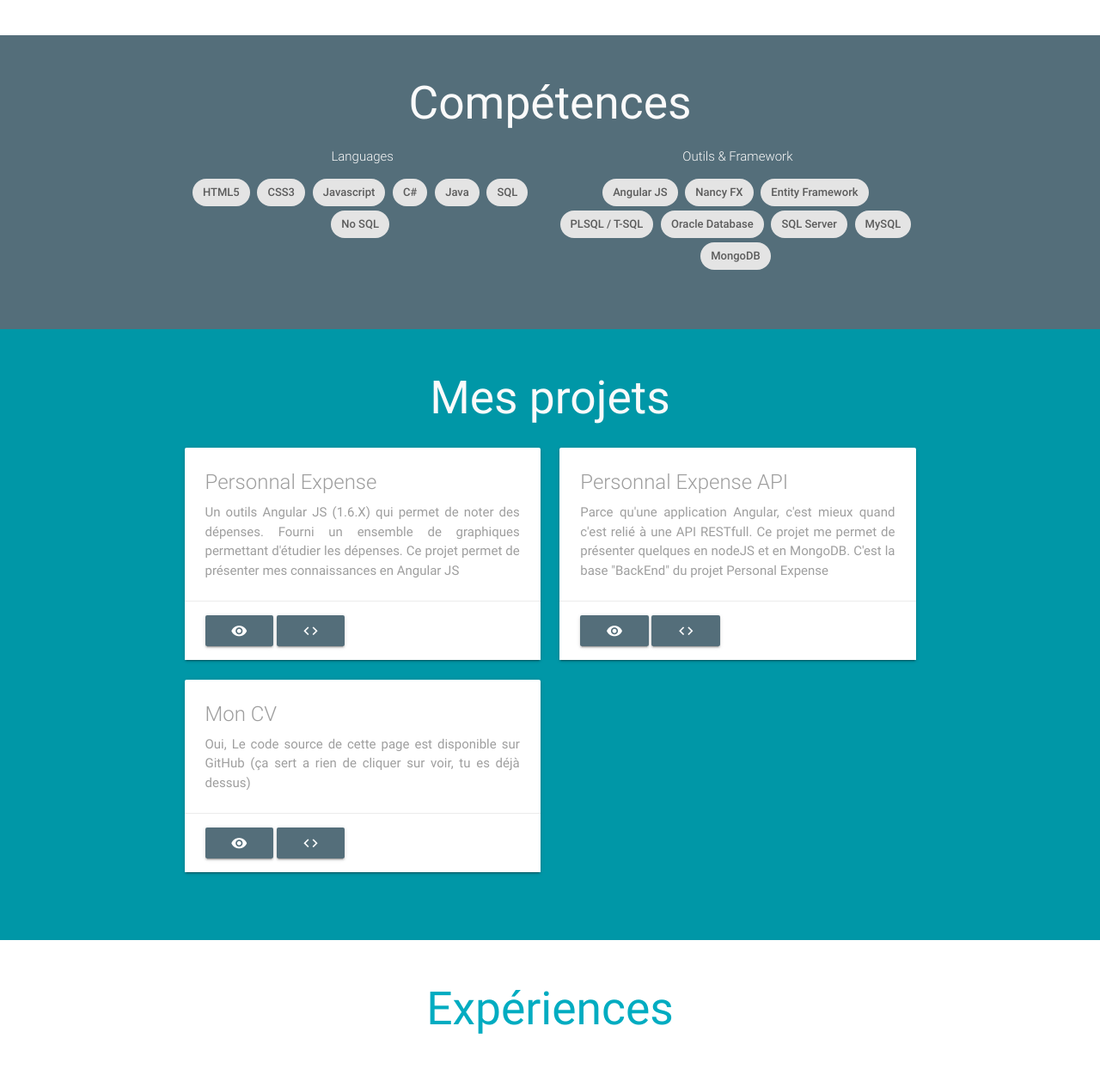
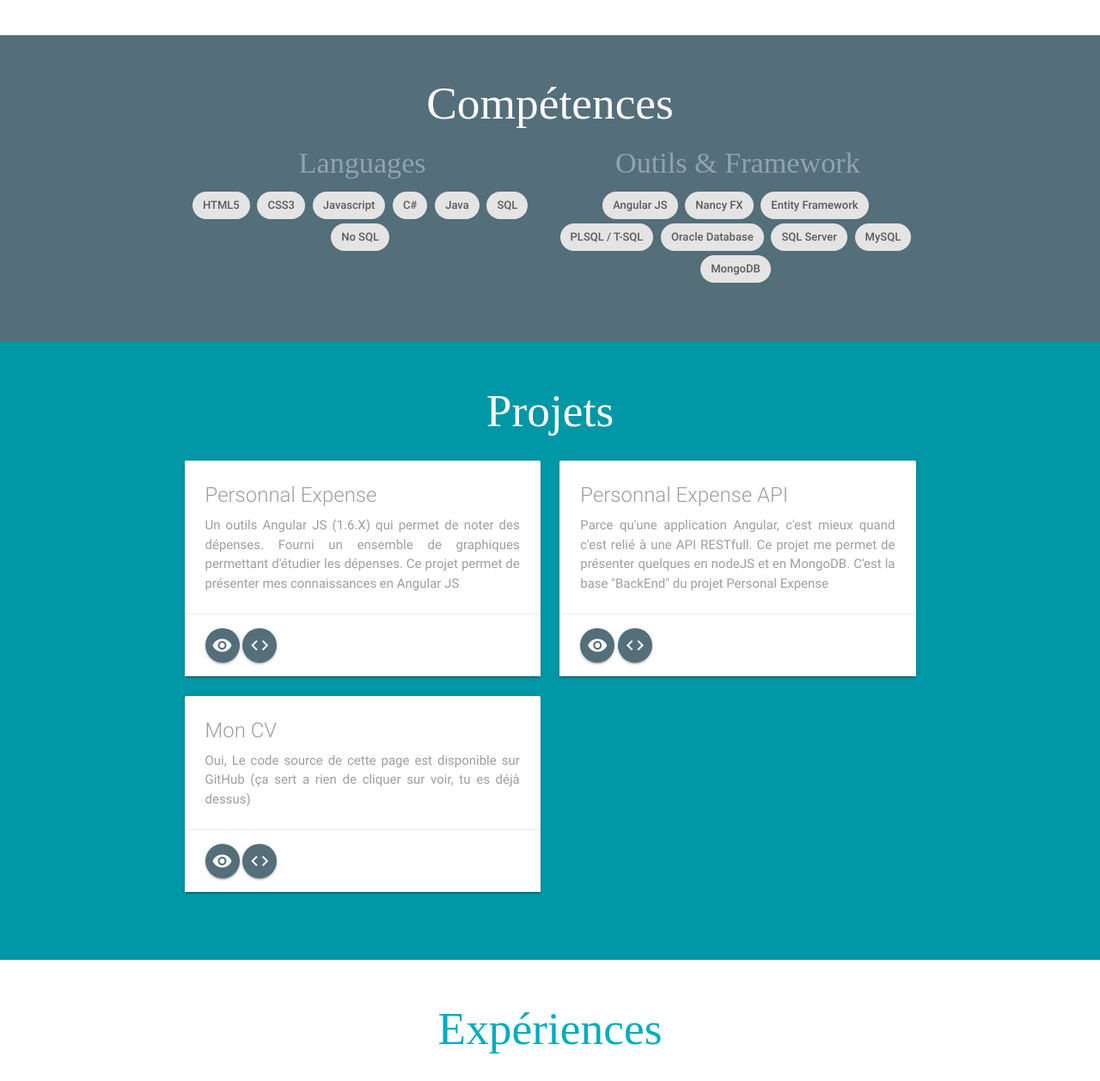
Before and after one commit to bastiengib/Resume, a plain HTML site: page index.html in a window 1280 px wide. Shown: the part 782-2040 px from the top of the page at 86% size. Drawn offline with nearby package versions, Linux system fonts and the light colour scheme; a web font is replaced by a local one.

Commit message:
Ajout d'une police handwriting pour moins de serieux

```diff
--- a/index.html
+++ b/index.html
@@ -3,7 +3,7 @@
     <head>
     <meta http-equiv="Content-Type" content="text/html; charset=UTF-8" />
     <!--Import Google Icon Font-->
-    <link href="http://fonts.googleapis.com/icon?family=Material+Icons" rel="stylesheet">
+    <link href="http://fonts.googleapis.com/icon?family=Material+Icons|Grand+Hotel" rel="stylesheet">
     <!--Import materialize.css-->
     <link type="text/css" rel="stylesheet" href="modules/materialize/css/materialize.min.css"  media="screen,projection"/>
     <link href="modules/MaterialDesign-Webfont-master/css/materialdesignicons.min.css" media="all" rel="stylesheet" type="text/css" />
@@ -44,9 +44,9 @@
                             </div>
                         </div>
                         <div class="col s12 m6 l4 valign">
-                            <h3 class="cyan-text text-darken-1">Bastien Gibrat</h3>
-                            <p class="blue-grey-text text-lighten-1">Ingénieur Logiciel</p>
-                            <p class="blue-grey-text text-lighten-1">23 ans</p>
+                            <h3 class="cyan-text text-darken-1 handwritting">Bastien Gibrat</h3>
+                            <p class="blue-grey-text text-lighten-2">Ingénieur Logiciel</p>
+                            <p class="blue-grey-text text-lighten-2">23 ans</p>
                         </div>
                     </div>
                     <div class="hide-on-med-and-up">
@@ -54,7 +54,7 @@
                             <img src="src/profil.png" alt="" class="circle responsive-img "> <!-- notice the "circle" class -->
                         </div>
                         <div class="valign hide-on-med-and-up s12 panel">
-                            <h3 class="cyan-text text-darken-1">Bastien Gibrat</h3>
+                            <h3 class="cyan-text text-darken-1 handwritting">Bastien Gibrat</h3>
                             <p class="blue-grey-text text-lighten-1">Ingénieur Logiciel</p>
                             <p class="blue-grey-text text-lighten-1">23 ans</p>
                         </div>
@@ -67,7 +67,7 @@
                 <div class="container center-align">
                     <div class="row valign">
                         <div class="col s12">
-                            <h2 class="cyan-text text-darken-1">Description</h2>
+                            <h2 class="cyan-text text-darken-1 handwritting">Description</h2>
                         </div>
                         <p class="col caption offset-s1 s10 offset-m2 m8 text-justify">Diplômé d'un titre d'ingénieur, je suis pationné par le domaine, et actuellement orienté sur le développement d'applications WEB. Vous trouverez sur cette page, mes compétences, mes expériences, et des liens vers ce que je sais faire !</p>                        <div class="col s12">
                             <div class="col s12 m6">
@@ -92,10 +92,10 @@
             <!-- COMPETENCES -->
             <div class="panel blue-grey darken-1 grey-text text-lighten-5">
                 <div class="container center-align row ">
-                    <h2 class="col s12">Compétences</h2>
+                    <h2 class="col s12 handwritting">Compétences</h2>
                     <div class="col s12 center-align valign row">
                         <div class="col s12 m6">
-                            <span class="light col s12 p-bottom">Languages</span>
+                            <h4 class="blue-grey-text text-lighten-2 col s12 p-bottom handwritting">Languages</h4>
                             <div class="chip">
                                 HTML5
                             </div>
@@ -119,7 +119,7 @@
                             </div>
                         </div>
                         <div class="col s12 m6">
-                            <span class="light col s12 p-bottom">Outils & Framework</span>
+                            <h4 class="blue-grey-text text-lighten-2 col s12 p-bottom handwritting">Outils & Framework</h4>
                             <div class="chip">
                                 Angular JS
                             </div>
@@ -150,7 +150,7 @@
             </div>
             <div class="panel cyan darken-2 grey-text text-lighten-5">
                 <div class="container center-align row ">
-                    <h2 class="col s12">Mes projets</h2>
+                    <h2 class="col s12 handwritting">Projets</h2>
                     <div class="col s12 center-align valign row">
                         <div class="col s12 m6">
                             <div class="card grey-text left-align">
@@ -159,8 +159,8 @@
                                 <p class="text-justify">Un outils Angular JS (1.6.X) qui permet de noter des dépenses. Fourni un ensemble de graphiques permettant d'étudier les dépenses. Ce projet permet de présenter mes connaissances en Angular JS</p>
                                 </div>
                                 <div class="card-action">
-                                    <a class="waves-effect waves-light btn blue-grey darken-1" href="http://expenses.bastien-gibrat.fr"><i class="large material-icons">visibility</i></a>
-                                    <a class="waves-effect waves-light btn blue-grey darken-1" href="https://github.com/bastiengib/PersonnalExpense"><i class="large material-icons">code</i></a>
+                                    <a class="waves-effect waves-light btn btn-floating blue-grey darken-1" href="http://expenses.bastien-gibrat.fr"><i class="large material-icons">visibility</i></a>
+                                    <a class="waves-effect waves-light btn btn-floating blue-grey darken-1" href="https://github.com/bastiengib/PersonnalExpense"><i class="large material-icons">code</i></a>
                                 </div>
                             </div>
                         </div>
@@ -171,8 +171,8 @@
                                 <p class="text-justify">Parce qu'une application Angular, c'est mieux quand c'est relié à une API RESTfull. Ce projet me permet de présenter quelques en nodeJS et en MongoDB. C'est la base "BackEnd" du projet Personal Expense</p>
                                 </div>
                                 <div class="card-action">
-                                    <a class="waves-effect waves-light btn blue-grey darken-1" href="http://expenses.bastien-gibrat.fr"><i class="large material-icons">visibility</i></a>
-                                    <a class="waves-effect waves-light btn blue-grey darken-1" href="https://github.com/bastiengib/PersonnalExpenseAPI"><i class="large material-icons">code</i></a>
+                                    <a class="waves-effect waves-light btn btn-floating blue-grey darken-1" href="http://expenses.bastien-gibrat.fr"><i class="large material-icons">visibility</i></a>
+                                    <a class="waves-effect waves-light btn btn-floating blue-grey darken-1" href="https://github.com/bastiengib/PersonnalExpenseAPI"><i class="large material-icons">code</i></a>
                                 </div>
                             </div>
                         </div>
@@ -183,8 +183,8 @@
                                 <p class="text-justify">Oui, Le code source de cette page est disponible sur GitHub (ça sert a rien de cliquer sur voir, tu es déjà dessus)</p>
                                 </div>
                                 <div class="card-action">
-                                    <a class="waves-effect waves-light btn blue-grey darken-1" href="#"><i class="large material-icons">visibility</i></a>
-                                    <a class="waves-effect waves-light btn blue-grey darken-1" href="https://github.com/bastiengib/Resume"><i class="large material-icons">code</i></a>
+                                    <a class="waves-effect waves-light btn btn-floating blue-grey darken-1" href="#"><i class="large material-icons">visibility</i></a>
+                                    <a class="waves-effect waves-light btn btn-floating blue-grey darken-1" href="https://github.com/bastiengib/Resume"><i class="large material-icons">code</i></a>
                                 </div>
                             </div>
                         </div>
@@ -197,7 +197,7 @@
             <div class="container center-align">
                 <div class="row valign">
                     <div class="col s12">
-                        <h2 class="cyan-text text-darken-1">Expériences</h2>
+                        <h2 class="cyan-text text-darken-1 handwritting">Expériences</h2>
                     </div>
                     <p class="col caption offset-s1 s10 offset-m2 m8 text-justify hide">Diplômé d'un titre d'ingénieur, je suis pationné par le domaine, et actuellement orienté sur le développement d'applications WEB. Vous trouverez sur cette page, mes compétences, mes expériences, et des liens vers ce que je sais faire !</p>                        <div class="col s12">
                         <div class="col s12 m6 hide">
@@ -229,7 +229,7 @@
                             <i class="material-icons">menu</i>
                         </a>
                         <ul>
-                            <li><a href="https://github.com/bastiengib" class="btn-floating  blue-grey lighten-1"><i class="mdi mdi-github-circle"></i></a></li>
+                            <li><a href="https://github.com/bastiengib" class="btn-floating blue-grey lighten-1"><i class="mdi mdi-github-circle"></i></a></li>
                             <li><a href="https://www.linkedin.com/in/bastien-gibrat-372256105/" class="btn-floating blue-grey lighten-1"><i class="mdi mdi-linkedin"></i></a></li>
                             <li><a href="mailto:bastien.gibrat@gmail.com" class="btn-floating  blue-grey lighten-1"><i class="mdi mdi-gmail">publish</i></a></li>
                         </ul>
--- a/modules/materialize/css/custom.css
+++ b/modules/materialize/css/custom.css
@@ -19,3 +19,7 @@
     text-align: justify;
     text-justify: inter-word;
 }
+
+.handwritting {
+    font-family: 'Grand Hotel', italic;
+}
```
